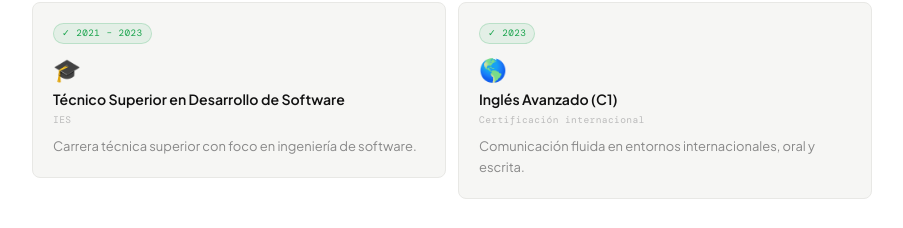
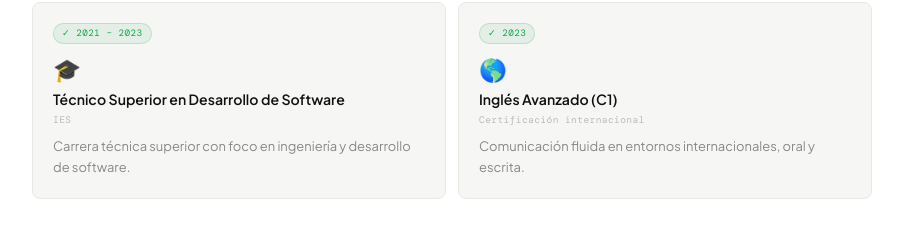
Before and after one commit to santiocampo1/portfolio, a React (Vite) app: page / in a window 1280 px wide. Shown: the part 3518-3746 px from the top of the page, without its empty margins (236-1139 px from the left). Built offline with nearby package versions, Linux system fonts and the light colour scheme; no server answers; the database is empty; a web font is replaced by a local one.

Commit message:
fixes/translations

```diff
--- a/src/constants/translations.js
+++ b/src/constants/translations.js
@@ -147,7 +147,7 @@ const t = {
       items: [
         { name: "AWS Certified Cloud Practitioner", issuer: "Amazon Web Services", year: "2025", icon: "☁️", status: "in-progress", desc: "Certificación en desarrollo de aplicaciones cloud-native en AWS." },
         { name: "Full Stack Web Developer", issuer: "Henry Bootcamp", year: "2023", icon: "⚡", status: "done", desc: "Bootcamp intensivo con proyectos reales de desarrollo web fullstack." },
-        { name: "Técnico Superior en Desarrollo de Software", issuer: "IES", year: "2021 – 2023", icon: "🎓", status: "done", desc: "Carrera técnica superior con foco en ingeniería de software." },
+        { name: "Técnico Superior en Desarrollo de Software", issuer: "IES", year: "2021 – 2023", icon: "🎓", status: "done", desc: "Carrera técnica superior con foco en ingeniería y desarrollo de software." },
         { name: "Inglés Avanzado (C1)", issuer: "Certificación internacional", year: "2023", icon: "🌎", status: "done", desc: "Comunicación fluida en entornos internacionales, oral y escrita." },
       ],
     },
@@ -250,7 +250,7 @@ const t = {
       inProgress: "In progress",
       items: [
         { name: "AWS Certified Cloud Practitioner", issuer: "Amazon Web Services", year: "2025", icon: "☁️", status: "in-progress", desc: "Certification in cloud-native application development on AWS." },
-        { name: "Full Stack Web Developer", issuer: "Henry Bootcamp", year: "2023", icon: "⚡", status: "done", desc: "Intensive bootcamp with real-world fullstack projects." },
+        { name: "Full Stack Web Developer", issuer: "Henry Bootcamp", year: "2023", icon: "⚡", status: "done", desc: "Intensive bootcamp with real-world fullstack projects. +300 hours of study and practice." },
         { name: "Higher Technician in Software Development", issuer: "IES", year: "2021 – 2023", icon: "🎓", status: "done", desc: "Technical degree focused on software engineering." },
         { name: "Advanced English (C1).", issuer: "International Certification", year: "2023", icon: "🌎", status: "done", desc: "Fluent communication in international environments." },
       ],
```
